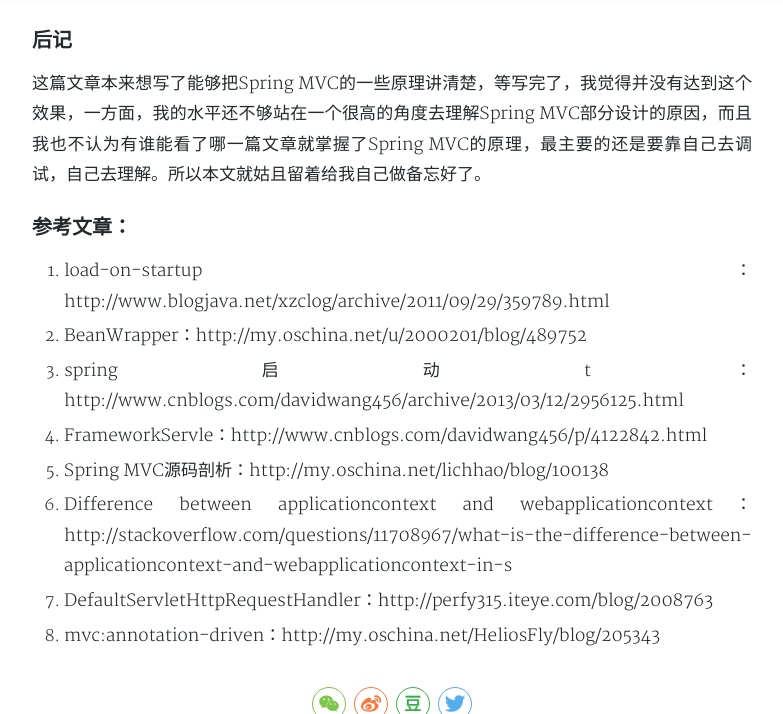
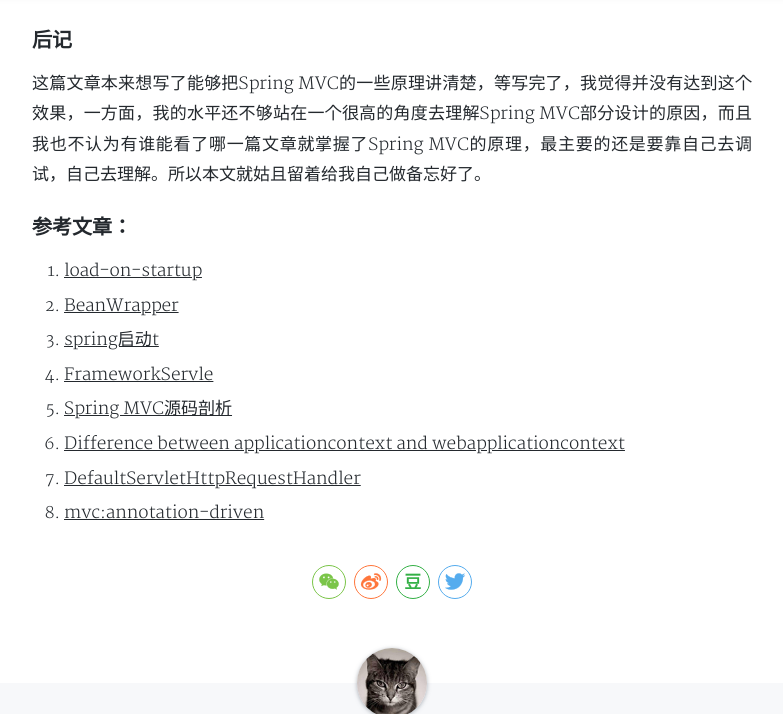
Before and after one commit to lsgggg123/lsgggg123.github.io, a Jekyll site: the page built from _posts/2018-04-22-Spring-MVC-源码解析.md, in a window 1280 px wide and 900 px high, scrolled down 13090 px, cut to the strip 0-714 px from the top of the window. Shown: the whole strip, without its empty margins (248-1031 px from the left). Built offline with Jekyll 4.4.1, drawn with Linux system fonts in a browser that asks for light colours; nearby versions of some CDN libraries; comment, search, counter and statistics services are not loaded; a style sheet for code colours, icons or effects is not loaded; some of the changed text lies outside the part shown.

```diff
--- a/_posts/2018-04-22-Spring-MVC-源码解析.md
+++ b/_posts/2018-04-22-Spring-MVC-源码解析.md
@@ -383,18 +383,18 @@ DispatcherServlet.render(mv, request, response);
 这篇文章本来想写了能够把Spring MVC的一些原理讲清楚，等写完了，我觉得并没有达到这个效果，一方面，我的水平还不够站在一个很高的角度去理解Spring MVC部分设计的原因，而且我也不认为有谁能看了哪一篇文章就掌握了Spring MVC的原理，最主要的还是要靠自己去调试，自己去理解。所以本文就姑且留着给我自己做备忘好了。
 
 ### 参考文章：
-1. load-on-startup：http://www.blogjava.net/xzclog/archive/2011/09/29/359789.html
+1. [load-on-startup](http://www.blogjava.net/xzclog/archive/2011/09/29/359789.html)
 
-2. BeanWrapper：http://my.oschina.net/u/2000201/blog/489752
+2. [BeanWrapper](http://my.oschina.net/u/2000201/blog/489752)
 
-3. spring启动t：http://www.cnblogs.com/davidwang456/archive/2013/03/12/2956125.html
+3. [spring启动t](http://www.cnblogs.com/davidwang456/archive/2013/03/12/2956125.html)
 
-4. FrameworkServle：http://www.cnblogs.com/davidwang456/p/4122842.html
+4. [FrameworkServle](http://www.cnblogs.com/davidwang456/p/4122842.html)
 
-5. Spring MVC源码剖析：http://my.oschina.net/lichhao/blog/100138
+5. [Spring MVC源码剖析](http://my.oschina.net/lichhao/blog/100138)
 
-6. Difference between applicationcontext and webapplicationcontext：http://stackoverflow.com/questions/11708967/what-is-the-difference-between-applicationcontext-and-webapplicationcontext-in-s
+6. [Difference between applicationcontext and webapplicationcontext](http://stackoverflow.com/questions/11708967/what-is-the-difference-between-applicationcontext-and-webapplicationcontext-in-s)
 
-7. DefaultServletHttpRequestHandler：http://perfy315.iteye.com/blog/2008763
+7. [DefaultServletHttpRequestHandler](http://perfy315.iteye.com/blog/2008763)
 
-8. mvc:annotation-driven：http://my.oschina.net/HeliosFly/blog/205343
+8. [mvc:annotation-driven](http://my.oschina.net/HeliosFly/blog/205343)
```
Also changed, not shown: other parts of _posts/2018-04-22-Spring-MVC-源码解析.md (+1 -1 lines).
